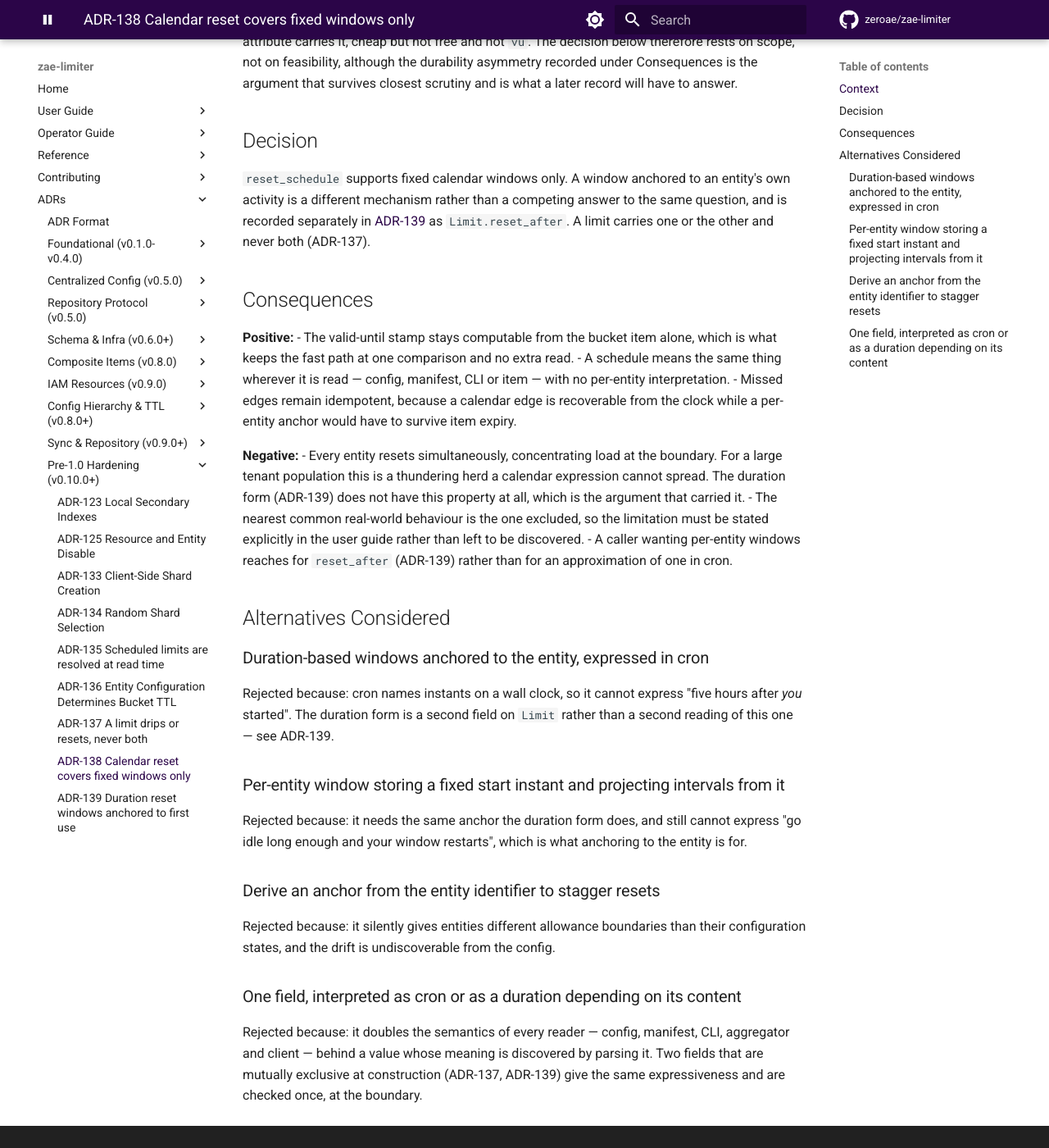
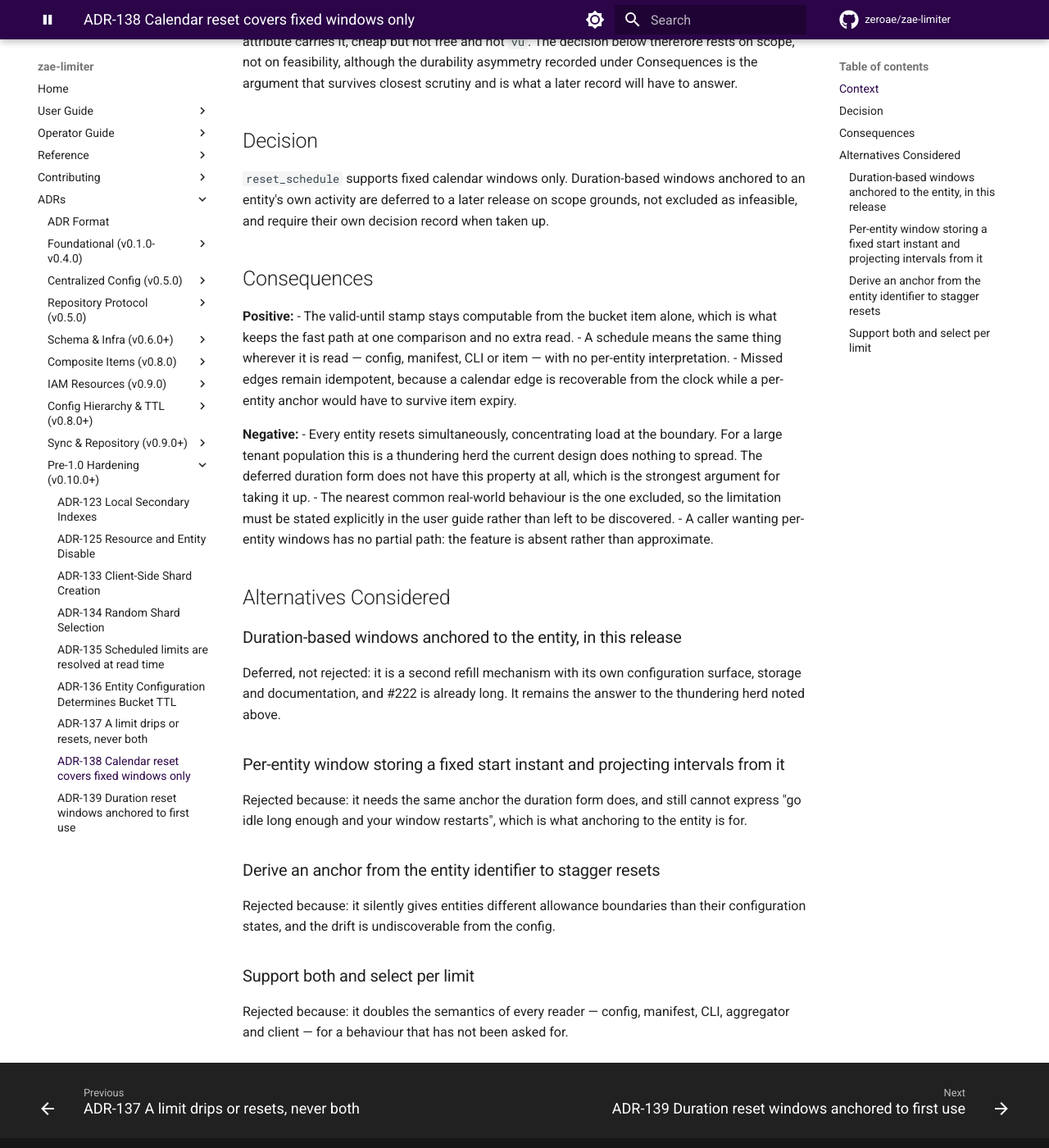
Before and after one commit to zeroae/zae-limiter, an MkDocs documentation site: the page built from docs/adr/138-fixed-reset-windows-only.md, in a window 1280 px wide and 1400 px high, scrolled down 988 px. Shown: the whole window at 82% size. Built offline with MkDocs 1.6.1 and Material for MkDocs 9.7.7, drawn with Linux system fonts in a browser that asks for light colours; comment, search, counter and statistics services are not loaded; the version menu is left out.

Commit message:
📝 docs(adr): leave accepted ADR-138 unchanged
The prior commit (e4d6d09d) edited docs/adr/138-fixed-reset-windows-only.md
even though its own commit body correctly identified ADR-138 as shipped in
v0.14.0 (Accepted). That edit violated adr-rules.md rule 1: an Accepted ADR
is immutable, full stop — there is no carve-out for touching only the body
while leaving Status alone. Restore ADR-138 to its content at bac53230,
byte-for-byte.

Everything ADR-138's edits were trying to say now lives in ADR-139 alone,
which is Proposed and freely editable:
- Its Context now states explicitly that it lifts ADR-138's deferral of
  duration-based windows, while ADR-138's own decision (reset_schedule
  itself names only calendar windows) is unaffected.
- Its own Alternatives Considered section gains the two entries that were
  mistakenly rewritten into ADR-138: cron cannot express "five hours after
  you started", and one field interpreted two ways doubles the semantics
  of every reader for no gain over two mutually-exclusive fields.

Refs #222
Refs #597
Fixes #618

Co-Authored-By: Claude Opus 5.5 <noreply@anthropic.com>

```diff
--- a/docs/adr/138-fixed-reset-windows-only.md
+++ b/docs/adr/138-fixed-reset-windows-only.md
@@ -41,10 +41,9 @@ will have to answer.
 
 ## Decision
 
-`reset_schedule` supports fixed calendar windows only. A window anchored to an entity's own
-activity is a different mechanism rather than a competing answer to the same question, and is
-recorded separately in [ADR-139](139-duration-reset-windows.md) as `Limit.reset_after`. A limit
-carries one or the other and never both (ADR-137).
+`reset_schedule` supports fixed calendar windows only. Duration-based windows anchored to an
+entity's own activity are deferred to a later release on scope grounds, not excluded as
+infeasible, and require their own decision record when taken up.
 
 ## Consequences
 
@@ -58,19 +57,20 @@ carries one or the other and never both (ADR-137).
 
 **Negative:**
 - Every entity resets simultaneously, concentrating load at the boundary. For a large tenant
-  population this is a thundering herd a calendar expression cannot spread. The duration form
-  (ADR-139) does not have this property at all, which is the argument that carried it.
+  population this is a thundering herd the current design does nothing to spread. The deferred
+  duration form does not have this property at all, which is the strongest argument for taking
+  it up.
 - The nearest common real-world behaviour is the one excluded, so the limitation must be stated
   explicitly in the user guide rather than left to be discovered.
-- A caller wanting per-entity windows reaches for `reset_after` (ADR-139) rather than for an
-  approximation of one in cron.
+- A caller wanting per-entity windows has no partial path: the feature is absent rather than
+  approximate.
 
 ## Alternatives Considered
 
-### Duration-based windows anchored to the entity, expressed in cron
-Rejected because: cron names instants on a wall clock, so it cannot express "five hours after
-*you* started". The duration form is a second field on `Limit` rather than a second reading of
-this one — see ADR-139.
+### Duration-based windows anchored to the entity, in this release
+Deferred, not rejected: it is a second refill mechanism with its own configuration surface,
+storage and documentation, and #222 is already long. It remains the answer to the thundering
+herd noted above.
 
 ### Per-entity window storing a fixed start instant and projecting intervals from it
 Rejected because: it needs the same anchor the duration form does, and still cannot express "go
@@ -80,8 +80,6 @@ idle long enough and your window restarts", which is what anchoring to the entit
 Rejected because: it silently gives entities different allowance boundaries than their
 configuration states, and the drift is undiscoverable from the config.
 
-### One field, interpreted as cron or as a duration depending on its content
+### Support both and select per limit
 Rejected because: it doubles the semantics of every reader — config, manifest, CLI, aggregator
-and client — behind a value whose meaning is discovered by parsing it. Two fields that are
-mutually exclusive at construction (ADR-137, ADR-139) give the same expressiveness and are
-checked once, at the boundary.
+and client — for a behaviour that has not been asked for.
```
Also changed, not shown: docs/adr/139-duration-reset-windows.md (+17 -0 lines).
